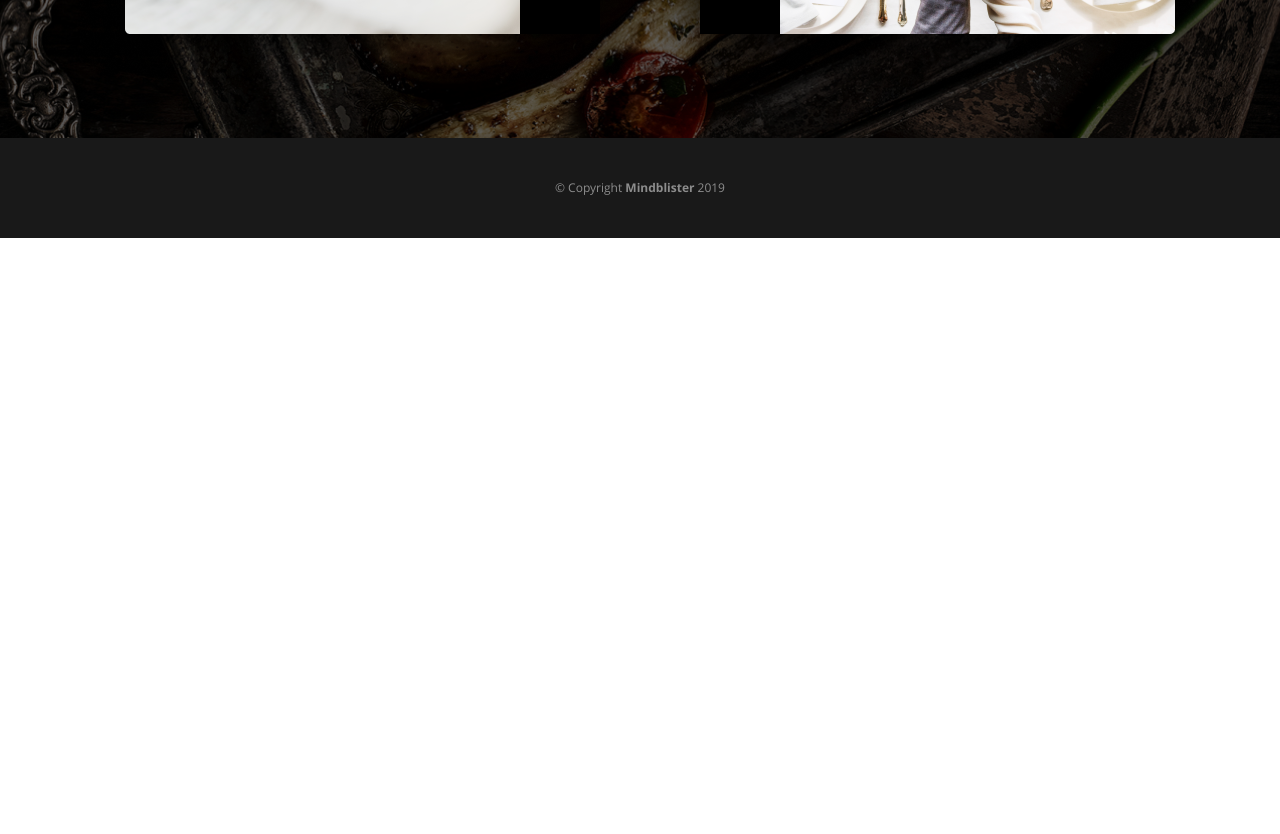
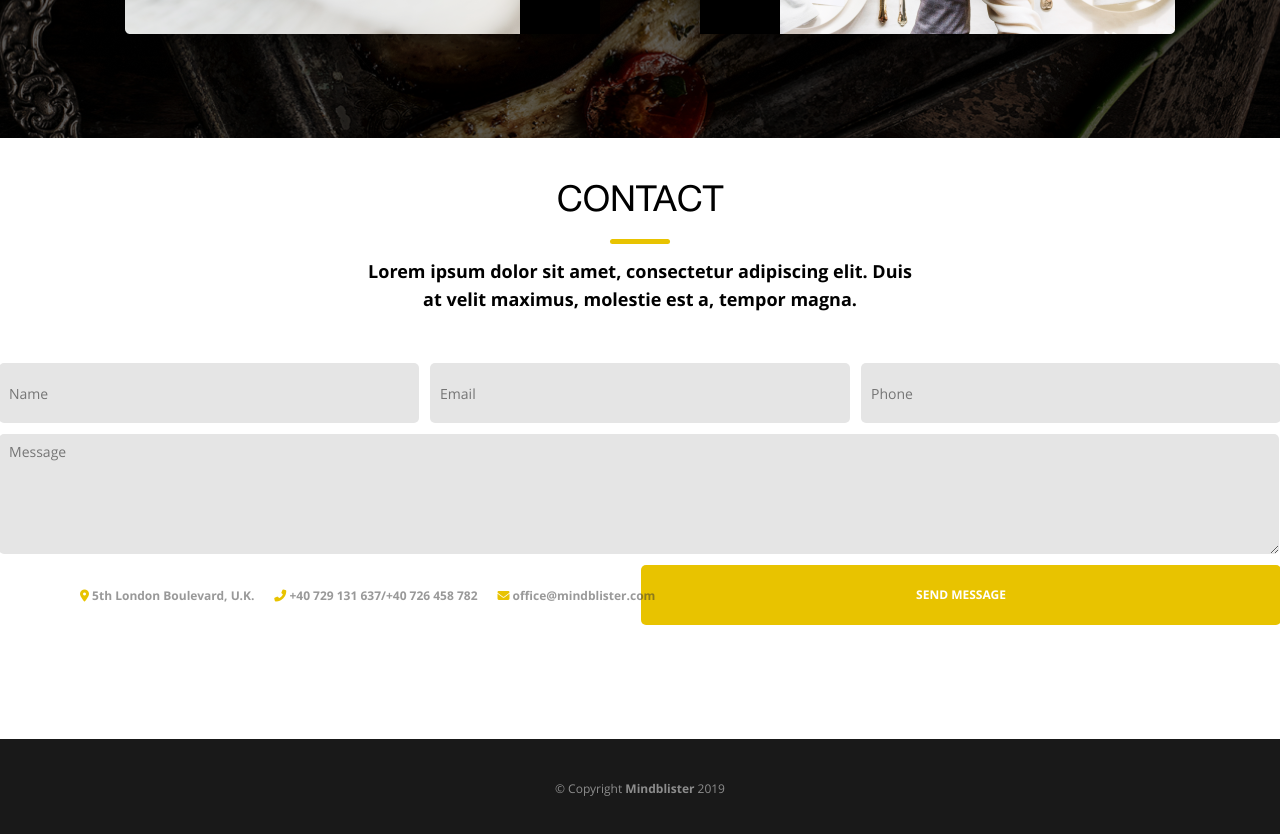
Before and after one commit to Kozikakoo/restaurant-landing, a React (Create React App) app: page / in a window 1280 px wide. Shown: the part 4940-5774 px from the top of the page. Before the commit the page ends 5178 px from the top, so only its background shows below. Built offline with nearby package versions, Linux system fonts and the light colour scheme.

Commit message:
feat: Contact component; add link fontawesome

```diff
--- a/public/index.html
+++ b/public/index.html
@@ -3,6 +3,7 @@
   <head>
     <meta charset="utf-8" />
     <link rel="icon" href="%PUBLIC_URL%/favicon.ico" />
+    <script src="https://kit.fontawesome.com/afe4113c26.js" crossorigin="anonymous"></script>
     <meta name="viewport" content="width=device-width, initial-scale=1" />
     <meta name="theme-color" content="#000000" />
     <meta
--- a/src/components/App/App.js
+++ b/src/components/App/App.js
@@ -8,6 +8,7 @@ import Booking from "../Booking/Booking";
 import PrivateEvents from "../PrivateEvents/PrivateEvents";
 import Footer from "../Footer/Footer";
 import Menu from "../Menu/Menu";
+import Contact from "../Contact/Contact";
 
 
 function App() {
@@ -20,6 +21,7 @@ function App() {
             <Specialties/>
             <Menu/>
             <PrivateEvents/>
+            <Contact/>
             <Footer/>
         </div>
     );
--- /dev/null
+++ b/src/components/Contact/Contact.css
@@ -0,0 +1,88 @@
+.contact {
+    padding: 40px 80px 115px;
+    display: flex;
+    flex-direction: column;
+    justify-content: center;
+    align-items: center;
+}
+
+.contact__form {
+    display: grid;
+    grid-template-columns: repeat(3, 1fr);
+    font-family: 'Open Sans', Arial, sans-serif;
+    font-style: normal;
+    font-weight: 400;
+    font-size: 14px;
+    line-height: 19px;
+    gap: 11px;
+    margin-top: 50px;
+}
+
+.contact__form-input {
+    width: 420px;
+    height: 60px;
+    padding: 10px;
+    box-sizing: border-box;
+    background-color: #E5E5E5;
+    border-radius: 5px;
+    border: none;
+}
+
+.contact__form-textarea {
+    grid-column-start: 1;
+    grid-column-end: 4;
+    width: 1280px;
+    height: 120px;
+    box-sizing: border-box;
+    background-color: #E5E5E5;
+    border-radius: 5px;
+    border: none;
+    padding: 10px;
+}
+
+.contact__submit {
+    width: 640px;
+    height: 60px;
+    background-color: #E8C300;
+    border-radius: 5px;
+    border: none;
+    grid-column-start: 2;
+    grid-column-end: 4;
+    justify-self: end;
+    font-family: "Open Sans", Arial, sans-serif;
+    font-style: normal;
+    font-weight: 700;
+    font-size: 12px;
+    line-height: 20px;
+    color: white;
+
+}
+
+.contact__list {
+    display: flex;
+    list-style-type: none;
+    font-family: 'Open Sans', Arial, sans-serif;
+    font-style: normal;
+    font-weight: 700;
+    font-size: 12px;
+    line-height: 12px;
+    align-items: start;
+    color: rgba(51, 51, 51, 0.5);
+    padding: 0;
+    justify-self: start;
+    width: 100%;
+    margin-top: -45px;
+}
+
+.contact__info {
+    margin: 10px;
+}
+
+.contact__info:first-child {
+    margin-left: 0;
+}
+
+
+.contact__color {
+    color: #E8C300;
+}
--- /dev/null
+++ b/src/components/Contact/Contact.js
@@ -0,0 +1,28 @@
+import React from "react";
+import Title from "../Title/Title";
+
+function Contact() {
+    return(
+        <section className="contact">
+            <Title title="CONTACT"/>
+            <p className="menu__text">Lorem ipsum dolor sit amet, consectetur adipiscing elit. Duis at velit maximus,
+                molestie est a, tempor
+                magna.</p>
+            <form className="contact__form">
+                <input className="contact__form-input" type="text" name="name" placeholder="Name" required/>
+                <input className="contact__form-input" type="email" name="email" placeholder="Email"/>
+                <input className="contact__form-input" type="tel" name="phone" placeholder="Phone"/>
+                <textarea className="contact__form-textarea" placeholder="Message"/>
+                <button className="contact__submit">SEND MESSAGE</button>
+            </form>
+            <ul className="contact__list">
+                <li className="contact__info"><i className="fa-solid fa-location-dot contact__color"></i>&nbsp;5th London Boulevard, U.K.</li>
+                <li className="contact__info"><i className="fa-solid fa-phone-flip contact__color"></i>&nbsp;+40 729 131 637/+40 726 458 782</li>
+                <li className="contact__info"><i className="fa-solid fa-envelope contact__color"></i>&nbsp;office@mindblister.com</li>
+            </ul>
+        </section>
+    )
+
+}
+
+export default Contact;
--- a/src/index.css
+++ b/src/index.css
@@ -12,6 +12,7 @@
 @import url("./components/Booking/Booking.css");
 @import url("./components/Menu/Menu.css");
 @import url("./components/MenuItem/MenuItem.css");
+@import url("./components/Contact/Contact.css");
 
 
 @import url("./components/Footer/Footer.css");
```
